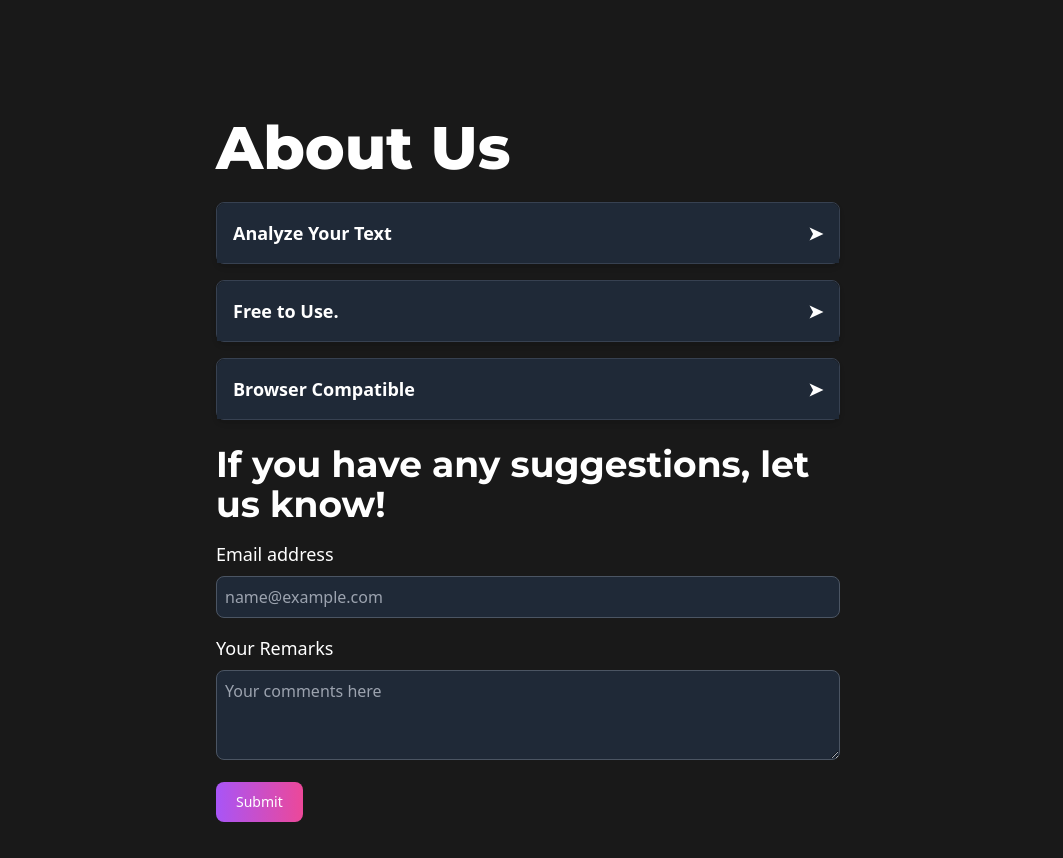
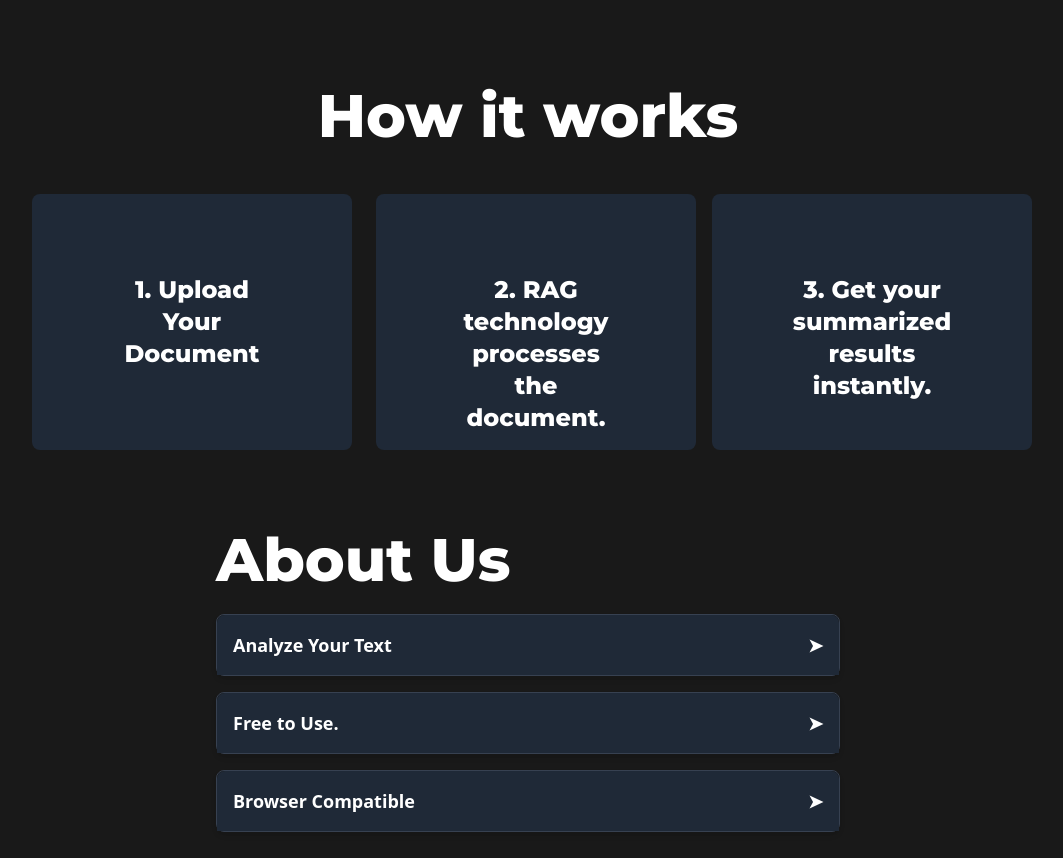
Before and after one commit to Piyushxz/Document-Summerizer-Using-RAG, a React (Vite) app: page / in a window 1280 px wide. Shown: the part 1199-2057 px from the top of the page, without its empty margins (112-1175 px from the left). Built offline with nearby package versions, Linux system fonts and the light colour scheme.

Commit message:
Updated home page

```diff
--- a/src/pages/Home.jsx
+++ b/src/pages/Home.jsx
@@ -36,6 +36,34 @@ const Home = () =>{
 
         <Features/>
     </div>
+    <div>
+    <div className="flex justify-center mt-10">
+        <h1 className="font-montserrat font-extrabold text-4xl md:text-6xl text-white">How it works</h1>
+    </div>
+
+    <div className="flex flex-col md:flex-row justify-center items-center mt-10 space-y-4 md:space-y-0 md:space-x-4">
+
+        <div className="text-center bg-gray-800 w-full md:w-1/4 rounded-lg m-2" style={{ minHeight: '16rem', maxHeight: '16rem' }}>
+            <h1 className="font-montserrat font-extrabold text-xl md:text-2xl text-white px-20 pt-20 pb-20">
+                1. Upload Your Document
+            </h1>
+        </div>
+
+        <div className="text-center bg-gray-800 w-full md:w-1/4 rounded-lg m-2" style={{ minHeight: '16rem', maxHeight: '16rem' }}>
+            <h1 className="font-montserrat font-extrabold text-xl md:text-2xl text-white px-20 pt-20 pb-20">
+                2. RAG technology processes the document.
+            </h1>
+        </div>
+
+        <div className="text-center bg-gray-800 w-full md:w-1/4 rounded-lg m-2" style={{ minHeight: '16rem', maxHeight: '16rem' }}>
+            <h1 className="font-montserrat font-extrabold text-xl md:text-2xl text-white px-20 pt-20 pb-20">
+                3. Get your summarized results instantly.
+            </h1>
+        </div>
+    </div>
+</div>
+
+
 
     <Element name="about-us">
         <Aboutus/>
```
